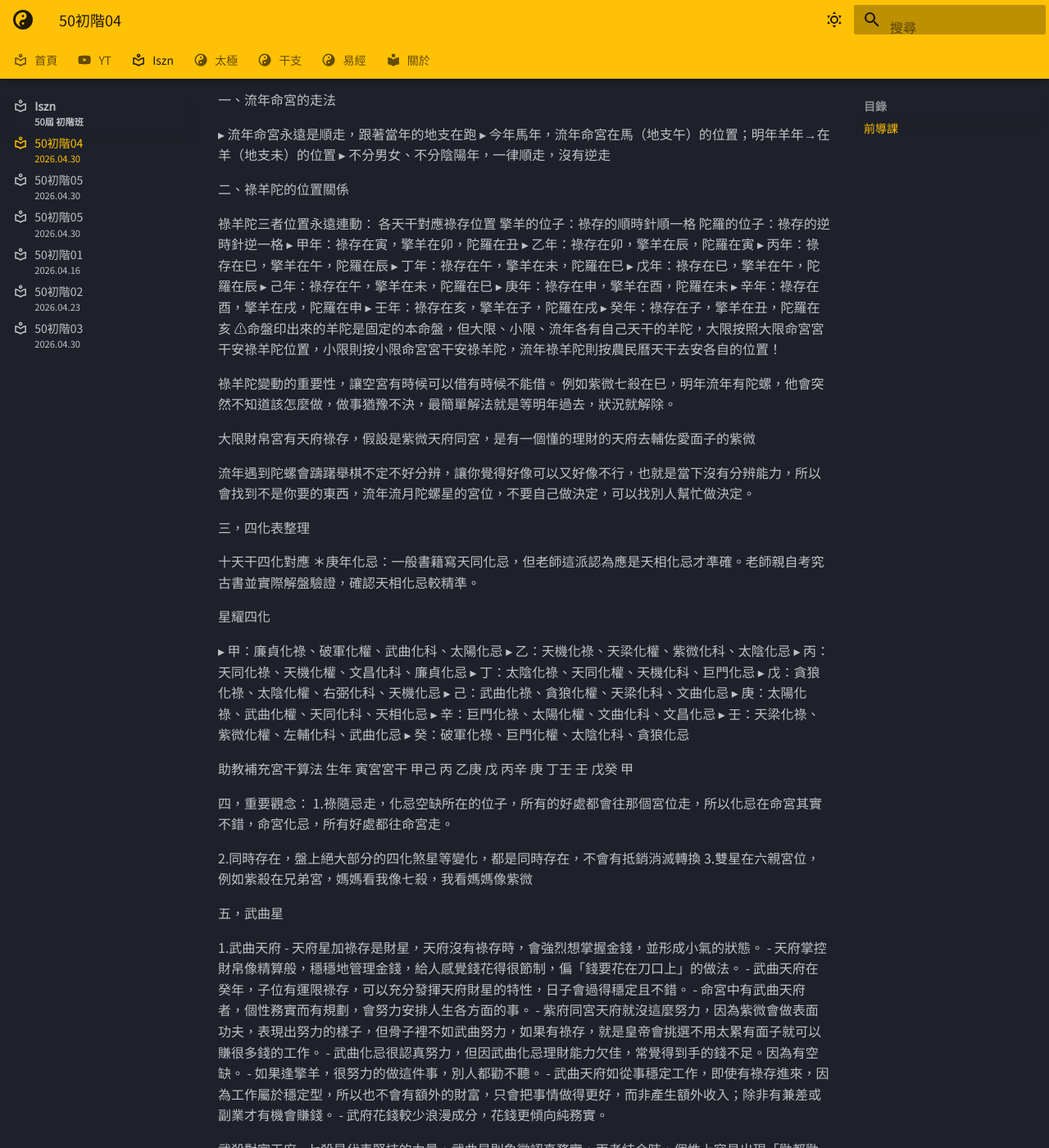
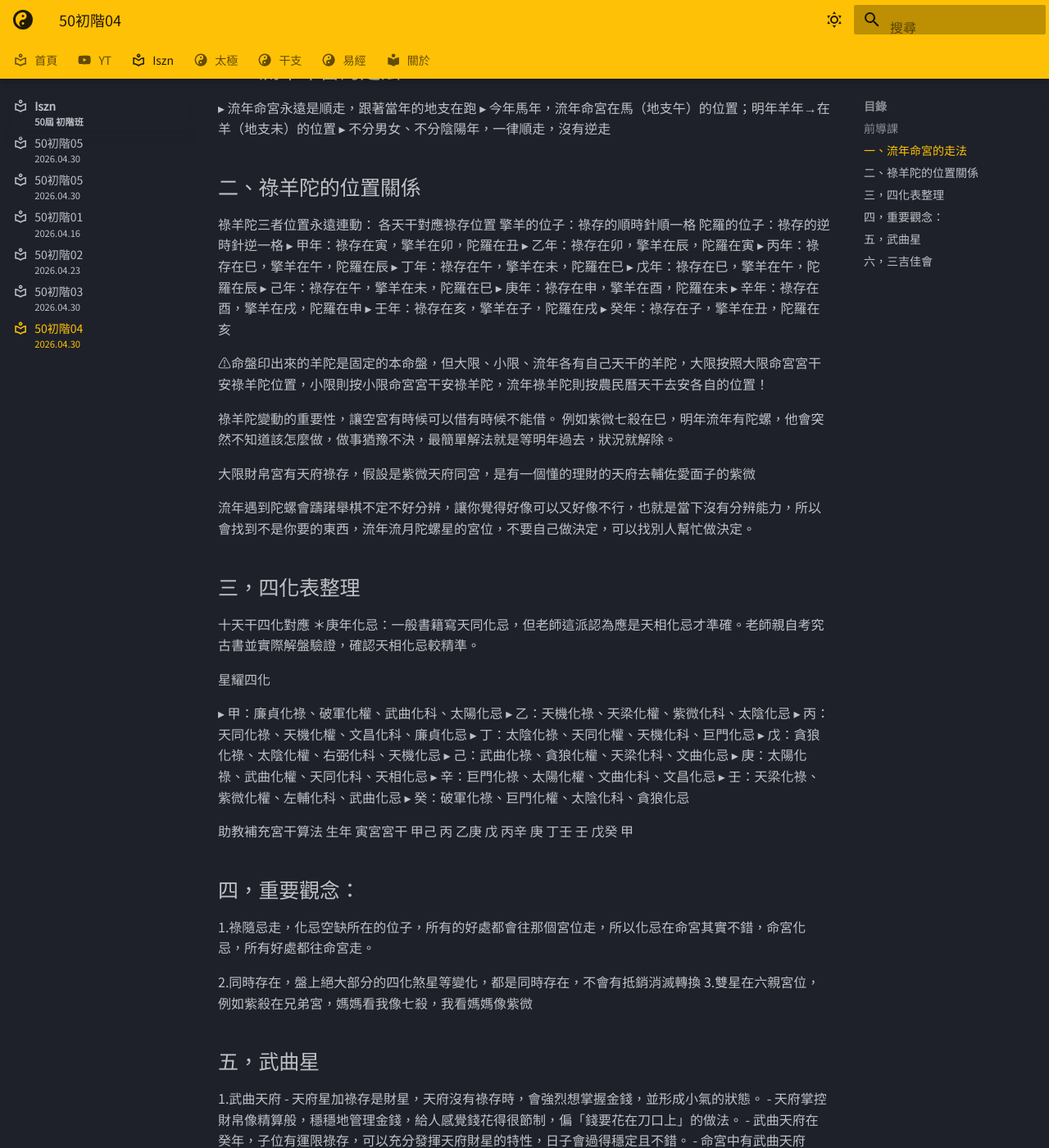
Before and after one commit to oolongyuan/oolongyuan.github.io, an MkDocs documentation site: the page built from docs/iszn/note_04.md, in a window 1280 px wide and 1400 px high, scrolled down 235 px. Shown: the whole window at 82% size. Built offline with MkDocs 1.6.1 and Material for MkDocs 9.7.7, drawn with Linux system fonts in a browser that asks for light colours; some web fonts are replaced; some of the changed text lies outside the part shown.

Commit message:
renamed class_04 to note_04

```diff
--- a/docs/iszn/class_04.md
+++ b/docs/iszn/note_04.md
@@ -4,20 +4,17 @@
 subtitle: 2026.04.30
 ---
 
-# 第三堂筆記
-
-
-50屆第四堂 課程筆記
+# 第四堂筆記
 
 ## 前導課
 
-一、流年命宮的走法
+## 一、流年命宮的走法
 
 ▸ 流年命宮永遠是順走，跟著當年的地支在跑
 ▸ 今年馬年，流年命宮在馬（地支午）的位置；明年羊年→在羊（地支未）的位置
 ▸ 不分男女、不分陰陽年，一律順走，沒有逆走
 
-二、祿羊陀的位置關係
+## 二、祿羊陀的位置關係
 
 祿羊陀三者位置永遠連動：
 各天干對應祿存位置
@@ -33,6 +30,8 @@
 ▸ 辛年：祿存在酉，擎羊在戌，陀羅在申
 ▸ 壬年：祿存在亥，擎羊在子，陀羅在戌
 ▸ 癸年：祿存在子，擎羊在丑，陀羅在亥
+
+
 ⚠命盤印出來的羊陀是固定的本命盤，但大限、小限、流年各有自己天干的羊陀，大限按照大限命宮宮干安祿羊陀位置，小限則按小限命宮宮干安祿羊陀，流年祿羊陀則按農民曆天干去安各自的位置！
 
 
@@ -45,7 +44,7 @@
 
 
 
-三，四化表整理
+## 三，四化表整理
 
 十天干四化對應
 ＊庚年化忌：一般書籍寫天同化忌，但老師這派認為應是天相化忌才準確。老師親自考究古書並實際解盤驗證，確認天相化忌較精準。
@@ -74,7 +73,7 @@
 
 
 
-四，重要觀念：
+## 四，重要觀念：
 1.祿隨忌走，化忌空缺所在的位子，所有的好處都會往那個宮位走，所以化忌在命宮其實不錯，命宮化忌，所有好處都往命宮走。
 
 
@@ -82,7 +81,7 @@
 3.雙星在六親宮位，例如紫殺在兄弟宮，媽媽看我像七殺，我看媽媽像紫微
 
 
-五，武曲星
+## 五，武曲星
 
 
 1.武曲天府
@@ -150,7 +149,7 @@
 不發少年時有另一個意思是不能發。原因是對宮空宮，武曲貪狼都會化祿化權，如果借過去空宮，就會形成雙祿交馳，本命代表很會賺錢的能力，運限盤就是發了。
 
 
-六，三吉佳會
+## 六，三吉佳會
 - 三方四正會合化祿、化權、化科，稱為三吉佳會。
 
 1三吉佳會與武貪
```
